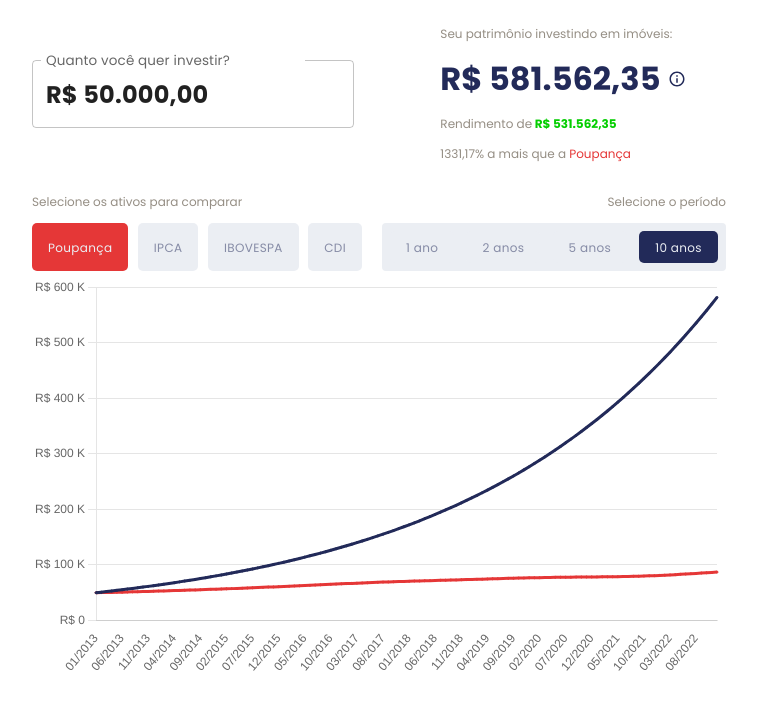
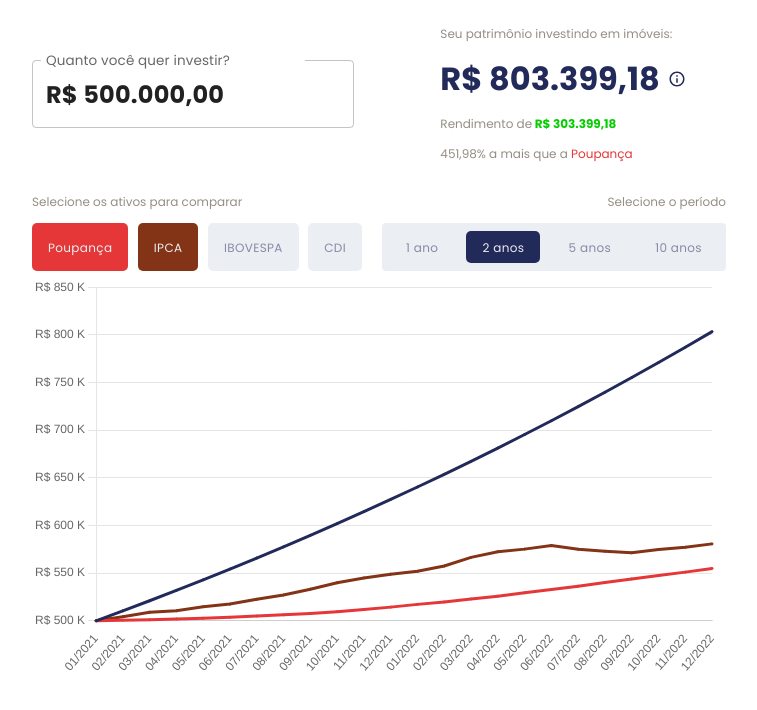
Before and after one commit to O-Investidor-Imobiliario/comparador, a React (Vite) app: page / in a window 1280 px wide. Shown: the top 710 px of the page, without its empty margins (261-1018 px from the left). Built offline with nearby package versions, Linux system fonts and the light colour scheme.

Commit message:
fix: change default values

```diff
--- a/src/components/InvestmentComparator/index.tsx
+++ b/src/components/InvestmentComparator/index.tsx
@@ -24,13 +24,16 @@ export const InvestmentComparator = () => {
   const savingsAccountService = new SavingsAccountService();
   const savingsAccount = savingsAccountService.getValues();
 
-  const [initialValue, setInitialValue] = useState("R$ 50.000,00");
-  const [investments, setInvestments] = useState<string[]>(() => ["poupança"]);
-  const [period, setPeriod] = useState<string>("10");
+  const [initialValue, setInitialValue] = useState("R$ 500.000,00");
+  const [investments, setInvestments] = useState<string[]>(() => [
+    "poupança",
+    "ipca",
+  ]);
+  const [period, setPeriod] = useState<string>("2");
   const [chartData, setChartData] = useState(
     getInitialData(
       getNumberFromCurrency(initialValue),
-      ["realState", "poupança"],
+      ["realState", "poupança", "ipca"],
       parseInt(period)
     )
   );
```
